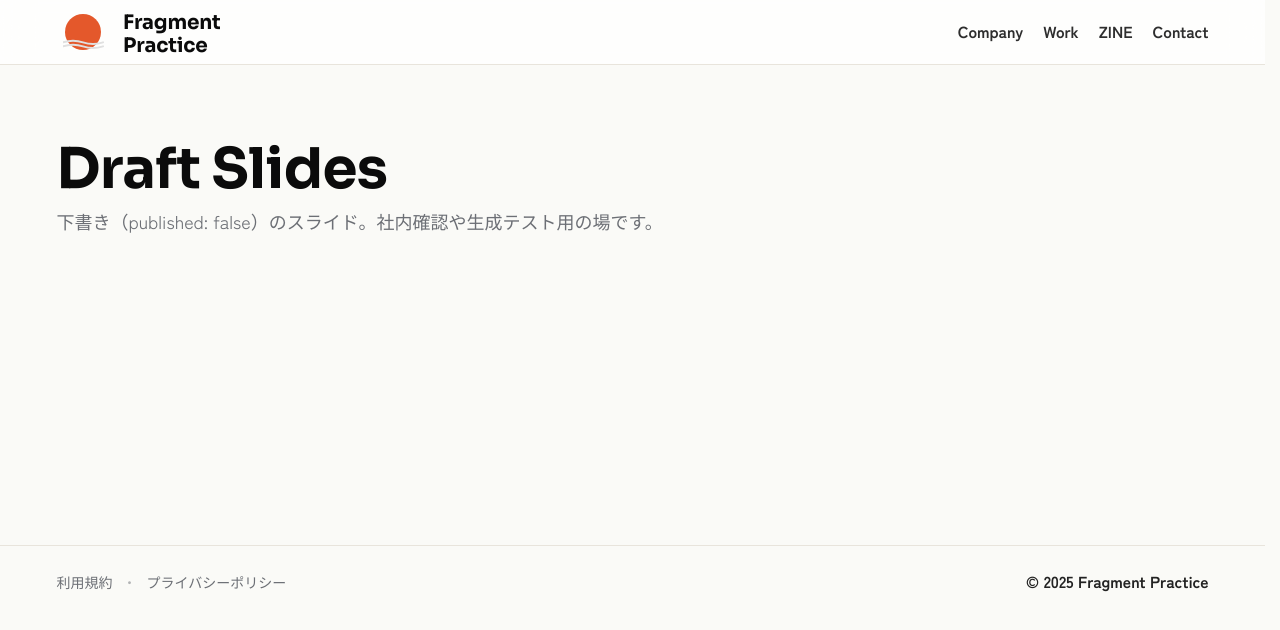
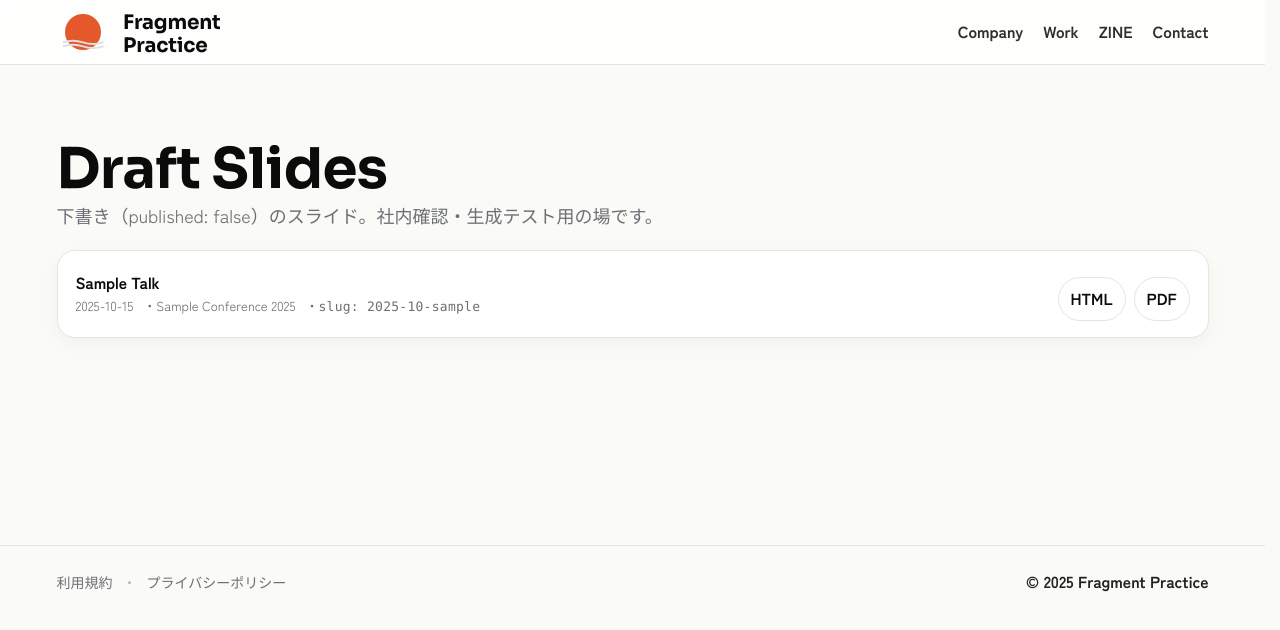
Before and after one commit to yasufrag/fragmentpractice.com, a Next.js app: page /slides/drafts in a window 1280 px wide. Shown: the top 630 px of the page. Built offline with nearby package versions, Linux system fonts and the light colour scheme.

Commit message:
commit fragmentpractice.com

```diff
--- a/src/app/slides/drafts/page.tsx
+++ b/src/app/slides/drafts/page.tsx
@@ -1,61 +1,51 @@
 // src/app/slides/drafts/page.tsx
 import type { Metadata } from "next";
-import { getSlides, hasHtml, hasPdf, htmlUrl, pdfUrl } from "@/lib/slides";
+import { getSlides, type Slide } from "@/lib/slides";
 
 export const metadata: Metadata = {
   title: "Draft Slides — Slides",
-  description: "下書きのスライド一覧（published: false）。社内確認・生成テスト用。",
+  robots: { index: false, follow: false }, // 念のため noindex
 };
 
-export const dynamic = "force-static";
-
 export default async function DraftSlidesPage() {
-  const all = await getSlides({ includeDrafts: true });
-  const drafts = all.filter((s) => !s.published);
+  const slides: Slide[] = await getSlides({ includeDrafts: true }); // 下書きも含む
 
   return (
     <div className="fp-container">
-      <section className="fp-section">
+      <section className="fp-section section--slides">
         <h1 className="h1">Draft Slides</h1>
-        <p className="lead" style={{ marginTop: 6 }}>
-          下書き（published: false）のスライド。社内確認や生成テスト用の場です。
-        </p>
+        <p className="lead">下書き（published: false）のスライド。社内確認・生成テスト用の場です。</p>
 
-        <div style={{ marginTop: 28 }}>
-          {drafts.map((s) => {
-            const htmlReady = hasHtml(s.slug);
-            const pdfReady = hasPdf(s.slug);
-            return (
-              <div key={s.slug} className="slide-card">
+        <div className="slides-list" style={{ marginTop: 20 }}>
+          {slides.map((s) => (
+            <article key={s.slug} className="slide-card">
               <div className="slide-head">
                 <div>
-                    <div className="slide-title">{s.title}</div>
+                  <div className="slide-title">
+                    {s.title} {!s.published && <span className="badge draft" style={{ marginLeft: 8 }}>DRAFT</span>}
+                  </div>
                   <div className="slide-meta">
                     <span>{s.date}</span>
-                      {s.event && <span>・{s.event}</span>}
-                      <span>（slug: {s.slug}）</span>
+                    {s.event ? <span>・{s.event}</span> : null}
+                    <span>・<span className="mono">slug: {s.slug}</span></span>
                   </div>
                 </div>
+
                 <div className="slide-actions">
-                    {htmlReady ? (
-                      <a className="btn small" href={htmlUrl(s.slug)} target="_blank" rel="noopener">
-                        HTML
-                      </a>
+                  {s.hasHtml ? (
+                    <a className="btn small" href={s.htmlUrl} rel="noopener" target="_blank">HTML</a>
                   ) : (
-                      <button className="btn small" aria-disabled="true">HTML 未生成</button>
+                    <button className="btn small" aria-disabled="true" title="HTML未生成">HTML</button>
                   )}
-                    {pdfReady ? (
-                      <a className="btn small" href={pdfUrl(s.slug)} target="_blank" rel="noopener">
-                        PDF
-                      </a>
+                  {s.hasPdf ? (
+                    <a className="btn small" href={s.pdfUrl} rel="noopener" target="_blank">PDF</a>
                   ) : (
-                      <button className="btn small" aria-disabled="true">PDF 未生成</button>
+                    <button className="btn small" aria-disabled="true" title="PDF未生成">PDF</button>
                   )}
                 </div>
               </div>
-              </div>
-            );
-          })}
+            </article>
+          ))}
         </div>
       </section>
     </div>
--- a/src/app/slides/page.tsx
+++ b/src/app/slides/page.tsx
@@ -1,60 +1,50 @@
 // src/app/slides/page.tsx
-import { Metadata } from "next";
-import { getSlides, hasHtml, hasPdf, htmlUrl, pdfUrl } from "@/lib/slides";
+import type { Metadata } from "next";
+import { getSlides, type Slide } from "@/lib/slides";
 
 export const metadata: Metadata = {
-  title: "Slides",
-  description: "公開中のスライド一覧。PDF / HTML は生成済みのみリンクが表示されます。",
+  title: "Slides — Fragment Practice",
+  description: "公開中のスライドです。PDF / HTML は生成済みのものだけリンクが表示されます。",
 };
 
-export const dynamic = "force-static";
-
 export default async function SlidesPage() {
-  const slides = await getSlides({ includeDrafts: false }); // 公開のみ
+  const slides: Slide[] = await getSlides({ includeDrafts: false }); // 公開のみ
 
   return (
     <div className="fp-container">
-      <section className="fp-section">
+      <section className="fp-section section--slides">
         <h1 className="h1">Slides</h1>
-        <p className="lead" style={{ marginTop: 6 }}>
-          公開中のスライドです。PDF / HTML は生成済みのものだけリンクが表示されます。
-        </p>
+        <p className="lead">公開中のスライドです。PDF / HTML は生成済みのものだけリンクが表示されます。</p>
 
-        <div style={{ marginTop: 28 }}>
-          {slides.map((s) => {
-            const htmlReady = hasHtml(s.slug);
-            const pdfReady = hasPdf(s.slug);
-            return (
-              <div key={s.slug} className="slide-card">
+        <div className="slides-list" style={{ marginTop: 20 }}>
+          {slides.map((s) => (
+            <article key={s.slug} className="slide-card">
               <div className="slide-head">
                 <div>
                   <div className="slide-title">{s.title}</div>
                   <div className="slide-meta">
                     <span>{s.date}</span>
-                      {s.event && <span>・{s.event}</span>}
-                      <span>（slug: {s.slug}）</span>
+                    {s.event ? <span>・{s.event}</span> : null}
+                    <span>・<span className="mono">slug: {s.slug}</span></span>
                   </div>
                 </div>
+
                 <div className="slide-actions">
-                    {htmlReady ? (
-                      <a className="btn small" href={htmlUrl(s.slug)} target="_blank" rel="noopener">
-                        HTML
-                      </a>
+                  {s.hasHtml ? (
+                    <a className="btn small" href={s.htmlUrl} rel="noopener" target="_blank">HTML</a>
                   ) : (
-                      <button className="btn small" aria-disabled="true">HTML 未生成</button>
+                    <button className="btn small" aria-disabled="true" title="HTML未生成">HTML</button>
                   )}
-                    {pdfReady ? (
-                      <a className="btn small" href={pdfUrl(s.slug)} target="_blank" rel="noopener">
-                        PDF
-                      </a>
+
+                  {s.hasPdf ? (
+                    <a className="btn small" href={s.pdfUrl} rel="noopener" target="_blank">PDF</a>
                   ) : (
-                      <button className="btn small" aria-disabled="true">PDF 未生成</button>
+                    <button className="btn small" aria-disabled="true" title="PDF未生成">PDF</button>
                   )}
                 </div>
               </div>
-              </div>
-            );
-          })}
+            </article>
+          ))}
         </div>
       </section>
     </div>
```
Also changed, not shown: 1 other file (tests, documents, lock files or other folders). Lines whose indentation alone changed are shown as unchanged.
